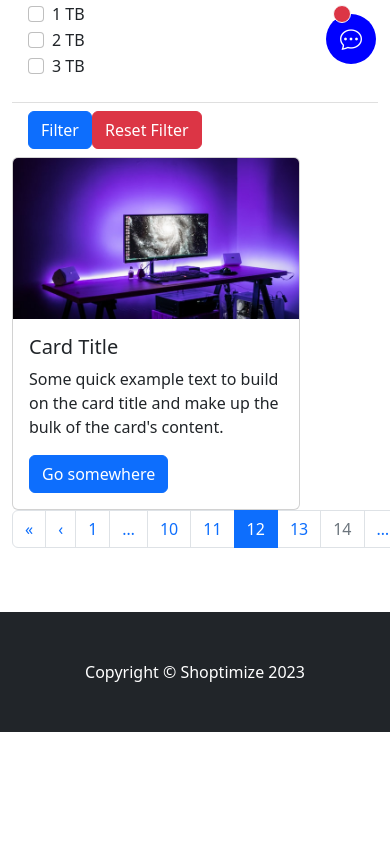
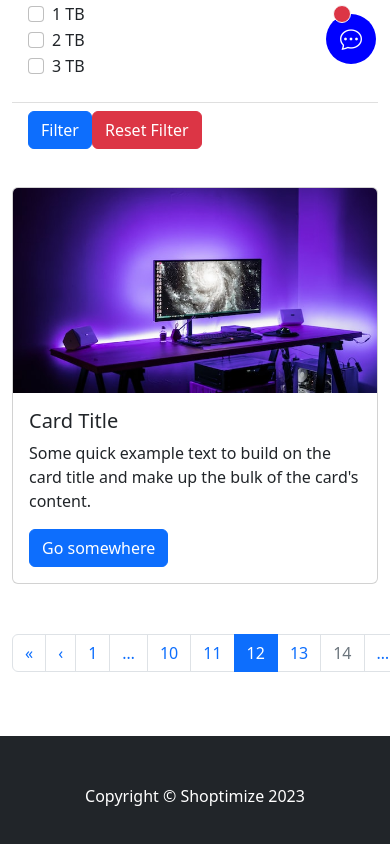
Before and after one commit to ShanchaiZ/MERN-ecommerce, a React (Create React App) app in the folder frontend/: page /product-list in a window 390 px wide. Shown: the part 750-1594 px from the top of the page. Before the commit the page ends 1482 px from the top, so only its background shows below. Built offline with nearby package versions, Linux system fonts and the light colour scheme.

Commit message:
added media query for large screens to display the productlistcomponent

```diff
--- a/frontend/src/components/ProductForListComponent.js
+++ b/frontend/src/components/ProductForListComponent.js
@@ -1,10 +1,16 @@
-import { Card, Button } from "react-bootstrap";
+import { Card, Row, Col, Button } from "react-bootstrap";
 import { RatingView } from "react-simple-star-rating";
 
 const ProductForListComponent = () => {
     return (
-        <Card style={{ width: '18rem' }}>
+        <Card style={{ marginTop: "30px", marginBottom: "50px" }}>
+            <Row>
+                {/* Media Query for large Screens = Image takes 5 columns */}
+                <Col lg={5}>
                     <Card.Img variant="top" src="/images/category/computers-category.jpg" />
+                </Col>
+                {/* Media Query for large Screens = Image desc takes 7 columns so it appears to the right */}
+                <Col lg={7}>
                     <Card.Body>
                         <Card.Title>Card Title</Card.Title>
                         <Card.Text>
@@ -13,6 +19,8 @@ const ProductForListComponent = () => {
                         </Card.Text>
                         <Button variant="primary">Go somewhere</Button>
                     </Card.Body>
+                </Col>
+            </Row>
         </Card>
     );
 }
--- a/frontend/src/components/filterQueryResultOptions/AttributesFilterComponent.js
+++ b/frontend/src/components/filterQueryResultOptions/AttributesFilterComponent.js
@@ -6,10 +6,12 @@ const AttributesFilterComponent = () => {
             {[{ color: ["red", "blue", "green"] }, { ram: ["1 TB", "2 TB", "3 TB"] }].map((item, idx) => (
                 <div key={idx} className="mb-3">
                     {/* 1st Array of Attributes */}
-                    <Form.Label><b>{Object.keys(item)}</b></Form.Label>
+                    <Form.Label>
+                        <b>{Object.keys(item)}</b>
+                    </Form.Label>
                     {/* 2nd Array of Attributes */}
                     {item[Object.keys(item)].map((i, idx) => (
-                        <Form.Check key={idx} type="checkbox" id="default-checkbox" label={i} />
+                        <Form.Check key={idx} type="checkbox" label={i} />
                     ))}
                 </div>
             ))}
```
Lines whose indentation alone changed are shown as unchanged.
